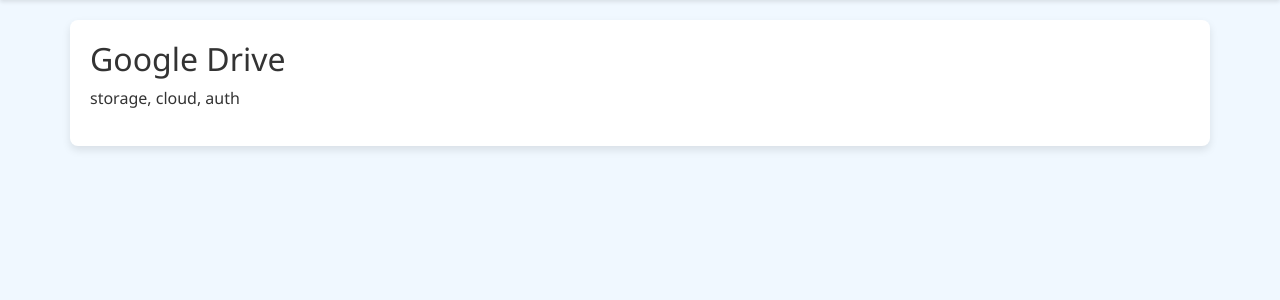
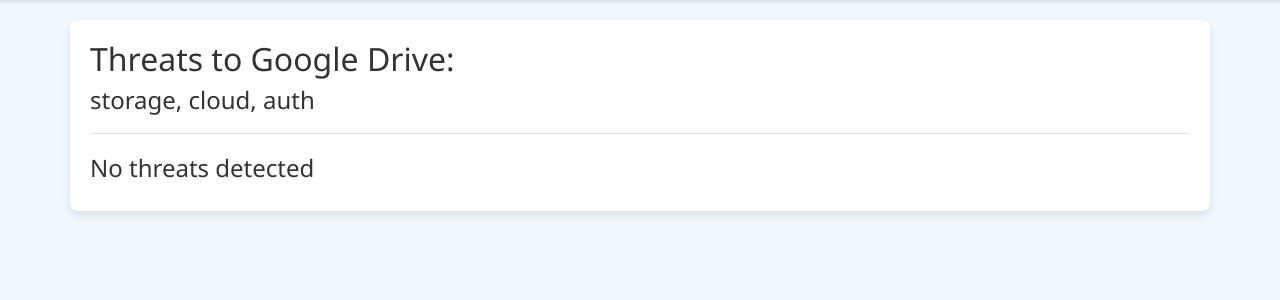
Before and after one commit to Zackaryia/CyberCanary, a Flask app: page /1 in a window 1280 px wide. Shown: the part 56-356 px from the top of the page. Run offline with Flask 3, Linux system fonts and the light colour scheme; data comes from the database, SQL or seed files in the repository; both versions use the stored data as it was after the commit; some libraries are stand-ins or nearby versions.

Commit message:
Threats & simple logic to show them on relevant projects

```diff
--- a/app.py
+++ b/app.py
@@ -82,7 +82,14 @@ def projects():
 @app.route('/<int:project_id>')
 def project(project_id):
     project = get_project(project_id)
-    return render_template('project.html', project=project, user=user)
+    conn = get_db_connection()
+    threatsTemp = conn.execute('SELECT * FROM threats').fetchall()
+    threats = []
+    for threat in threatsTemp:
+        if relevant(project_id, threat):
+            threats.append(threat)
+    conn.close()
+    return render_template('project.html', project=project, user=user, threats=threats)
 
 @app.route('/create', methods=('GET', 'POST'))
 def create():
@@ -133,3 +140,12 @@ def get_project(project_id):
     if project is None:
         abort(404)
     return project
+
+def relevant(project_id, threat):
+    conn = get_db_connection()
+    project = conn.execute('SELECT * FROM projects WHERE id = ?',(project_id,)).fetchone()
+    if (project == None or threat == None):
+        return False
+    stack = project['stack']
+    conn.close()
+    return threat['title'].lower() in stack.lower()
--- a/schema.sql
+++ b/schema.sql
@@ -1,6 +1,14 @@
 DROP TABLE IF EXISTS projects;
 DROP TABLE IF EXISTS posts;
 DROP TABLE IF EXISTS User;
+DROP TABLE IF EXISTS threats;
+
+CREATE TABLE threats (
+    id INTEGER PRIMARY KEY AUTOINCREMENT,
+    title TEXT NOT NULL,
+    created TIME NOT NULL DEFAULT CURRENT_TIMESTAMP,
+    report TEXT NOT NULL
+);
 
 CREATE TABLE User (
     id INTEGER PRIMARY KEY AUTOINCREMENT,
--- a/templates/index.html
+++ b/templates/index.html
@@ -20,9 +20,9 @@
     <style>
 
         .block-title {
-            margin-bottom: 20px; /* Space between title and posts */
+            margin-bottom: 20px;
             padding-bottom: 10px;
-            border-bottom: 1px solid #e0e0e0; /* Optional: Add a subtle line below the title */
+            border-bottom: 1px solid #e0e0e0;
         }
 
         .posts-container {
--- a/templates/project.html
+++ b/templates/project.html
@@ -1,6 +1,62 @@
 {% extends 'base.html' %}
 
 {% block content %}
-    <h2>{% block title %} {{ project['title'] }} {% endblock %}</h2>
-    <p>{{ project['stack'] }}</p>
+<div class="block-title">
+    <h2>{% block title %} Threats to {{ project['title'] }}: {% endblock %}</h2>
+    <h4>{{ project['stack'] }}</h4>
+</div>
+    <div class="threats-container">
+        {% if threats %}
+        {% for threat in threats%}
+            <div class="threat-item">
+                <a href="#">
+                    <h4>{{ threat['title'] }}</h4>
+                    <p>{{ threat['report'] }}</p>
+                </a>
+                <span class="badge badge-primary">{{ threat['created'] }}</span>
+                <hr>
+            </div>
+        {% endfor %}
+        {% else %}
+            <h4> No threats detected </h4>
+        {% endif %}
+    </div>
+    <style>
+
+        .block-title {
+            margin-bottom: 20px;
+            padding-bottom: 10px;
+            border-bottom: 1px solid #e0e0e0;
+        }
+
+        .threats-container {
+            /* Add any specific styling for the posts container if needed */
+        }
+
+        .threat-item {
+            margin-bottom: 20px;
+        }
+
+        .threat-item h3 {
+            color: #007bff;
+        }
+
+        .threat-item a {
+            text-decoration: none;
+            display: block;
+        }
+
+        .threat-item a:hover h3{
+          color: #0056b3;
+        }
+
+        .badge-primary {
+            background-color: #007bff;
+            color: white;
+        }
+
+        hr {
+            border-color: #e0e0e0;
+        }
+    </style>
 {% endblock %}
```
Also changed, not shown: init_db.py (+8 -0 lines), database.db.
